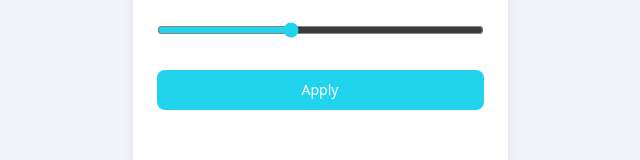
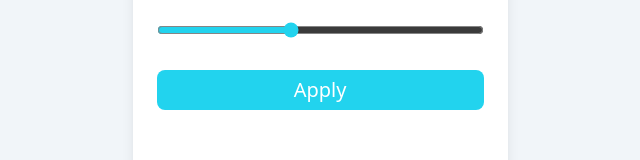
Before and after one commit to wilsonleung/timer-react, a React (Create React App) app: page /settings in a window 1280 px wide. Shown: the part 350-510 px from the top of the page, without its empty margins (320-960 px from the left). Built offline with nearby package versions, Linux system fonts and the light colour scheme.

Commit message:
add component level test

```diff
--- /dev/null
+++ b/src/components/button/Button.css
@@ -0,0 +1,11 @@
+.btn {
+  @apply text-white leading-6 font-medium py-2 px-3 rounded-lg;
+}
+
+.btn.primary {
+  @apply bg-cyan-400 hover:bg-cyan-500 active:bg-cyan-300;
+}
+
+.btn.secondary {
+  @apply bg-neutral-400 hover:bg-neutral-500 active:bg-neutral-300;
+}
--- a/src/components/button/index.tsx
+++ b/src/components/button/index.tsx
@@ -1,16 +1,15 @@
 import React, { ButtonHTMLAttributes, DetailedHTMLProps } from 'react';
+import './Button.css';
 
 function buildClasses(color: string, additionalClasses?: string) {
-  const cssColors: string[] = [
-    'text-white text-sm leading-6 font-medium py-2 px-3 rounded-lg',
-  ];
+  const cssColors: string[] = ['btn'];
 
   if (color === 'primary') {
-    cssColors.push('bg-cyan-400 hover:bg-cyan-500 active:bg-cyan-300');
+    cssColors.push('primary');
   }
 
   if (color === 'secondary') {
-    cssColors.push('bg-neutral-400 hover:bg-neutral-500 active:bg-neutral-300');
+    cssColors.push('secondary');
   }
 
   if (additionalClasses) {
--- a/src/pages/settings/index.tsx
+++ b/src/pages/settings/index.tsx
@@ -81,6 +81,7 @@ const Settings: React.FC<SettingsProps> = () => {
           <Button
             text={'Random'}
             color={'secondary'}
+            className="text-sm"
             onClick={randomHandler}
           ></Button>
         </div>
@@ -101,7 +102,7 @@ const Settings: React.FC<SettingsProps> = () => {
           type="submit"
           text="Apply"
           color="primary"
-          className="w-full text-2xl"
+          className="w-full text-xl"
         ></Button>
       </form>
     </>
--- a/src/pages/timer/index.tsx
+++ b/src/pages/timer/index.tsx
@@ -78,14 +78,14 @@ const Timer: React.FC = () => {
           <Button
             text="Stop"
             color="secondary"
-            className="w-full text-2xl"
+            className="w-full text-xl"
             onClick={stopCountdownHandler}
           ></Button>
         ) : (
           <Button
             text="Start"
             color="primary"
-            className="w-full text-2xl"
+            className="w-full text-xl"
             onClick={startCountdownHandler}
           ></Button>
         )}
```
Also changed, not shown: 1 other file (tests, documents, lock files or other folders).
